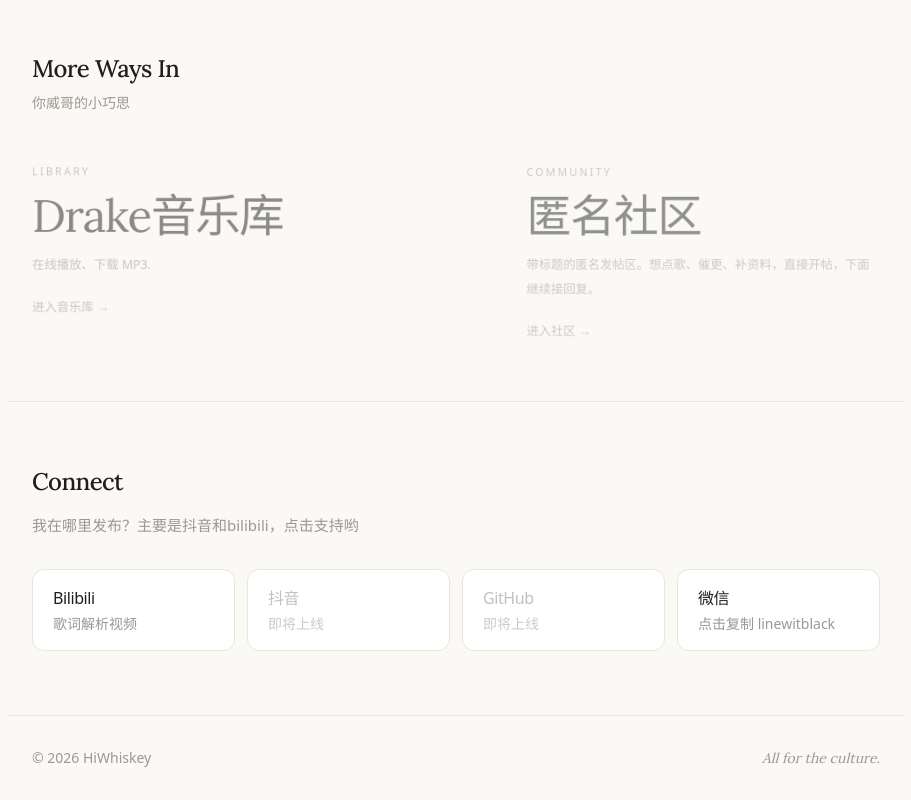
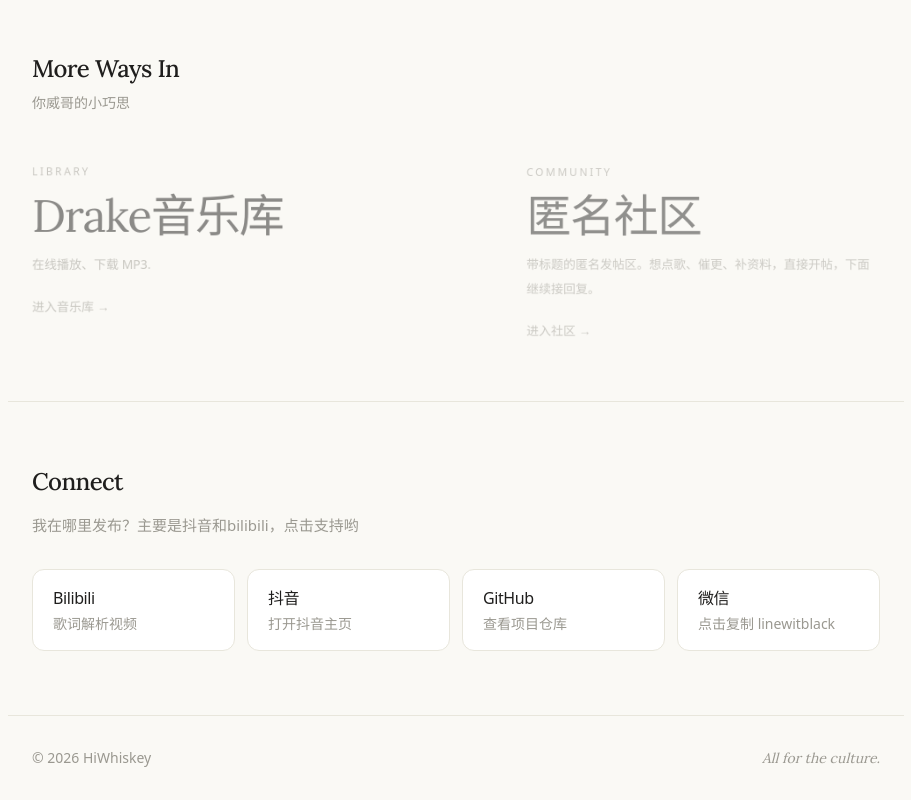
Before and after one commit to xunwang629-gif/whiskey_blog, a Next.js app: page / in a window 1280 px wide. Shown: the part 1338-2138 px from the top of the page, without its empty margins (184-1095 px from the left). Built offline with nearby package versions, Linux system fonts and the light colour scheme.

Commit message:
Update social links and music library

```diff
--- a/src/app/page.tsx
+++ b/src/app/page.tsx
@@ -2,6 +2,9 @@
 import { SiteNav } from "@/components/site-nav";
 import { WechatCard } from "@/components/wechat-card";
 import { BILIBILI_SPACE_URL, BILIBILI_VIDEO_URL, getBilibiliFeed } from "@/lib/bilibili";
+
+const DOUYIN_HOME_URL = "https://v.douyin.com/as-jtaIJomE/";
+const GITHUB_HOME_URL = "https://github.com/xunwang629-gif/whiskey_blog";
 
 export default async function Home() {
   const feed = await getBilibiliFeed();
@@ -101,18 +104,28 @@
             </p>
             <p className="mt-1 text-sm text-muted">歌词解析视频</p>
           </a>
-          <div className="card-lift cursor-default rounded-xl border border-border bg-card px-5 py-4">
-            <p className="font-medium tracking-tight text-muted/60">
+          <a
+            href={DOUYIN_HOME_URL}
+            target="_blank"
+            rel="noopener noreferrer"
+            className="card-lift group rounded-xl border border-border bg-card px-5 py-4"
+          >
+            <p className="font-medium tracking-tight transition-colors duration-200 group-hover:text-accent">
               抖音
             </p>
-            <p className="mt-1 text-sm text-muted/50">即将上线</p>
-          </div>
-          <div className="card-lift cursor-default rounded-xl border border-border bg-card px-5 py-4">
-            <p className="font-medium tracking-tight text-muted/60">
+            <p className="mt-1 text-sm text-muted">打开抖音主页</p>
+          </a>
+          <a
+            href={GITHUB_HOME_URL}
+            target="_blank"
+            rel="noopener noreferrer"
+            className="card-lift group rounded-xl border border-border bg-card px-5 py-4"
+          >
+            <p className="font-medium tracking-tight transition-colors duration-200 group-hover:text-accent">
               GitHub
             </p>
-            <p className="mt-1 text-sm text-muted/50">即将上线</p>
-          </div>
+            <p className="mt-1 text-sm text-muted">查看项目仓库</p>
+          </a>
           <WechatCard />
         </div>
       </section>
--- a/src/lib/music-library.ts
+++ b/src/lib/music-library.ts
@@ -14,7 +14,7 @@
     id: "drake-1",
     title: "Marvins Room",
     subtitle: "Drake",
-    description: "示例条目：把 src 改成你自己的音频文件路径。",
+    description: "",
     src: "/music/marvins-room.mp3",
   },
   {
```
